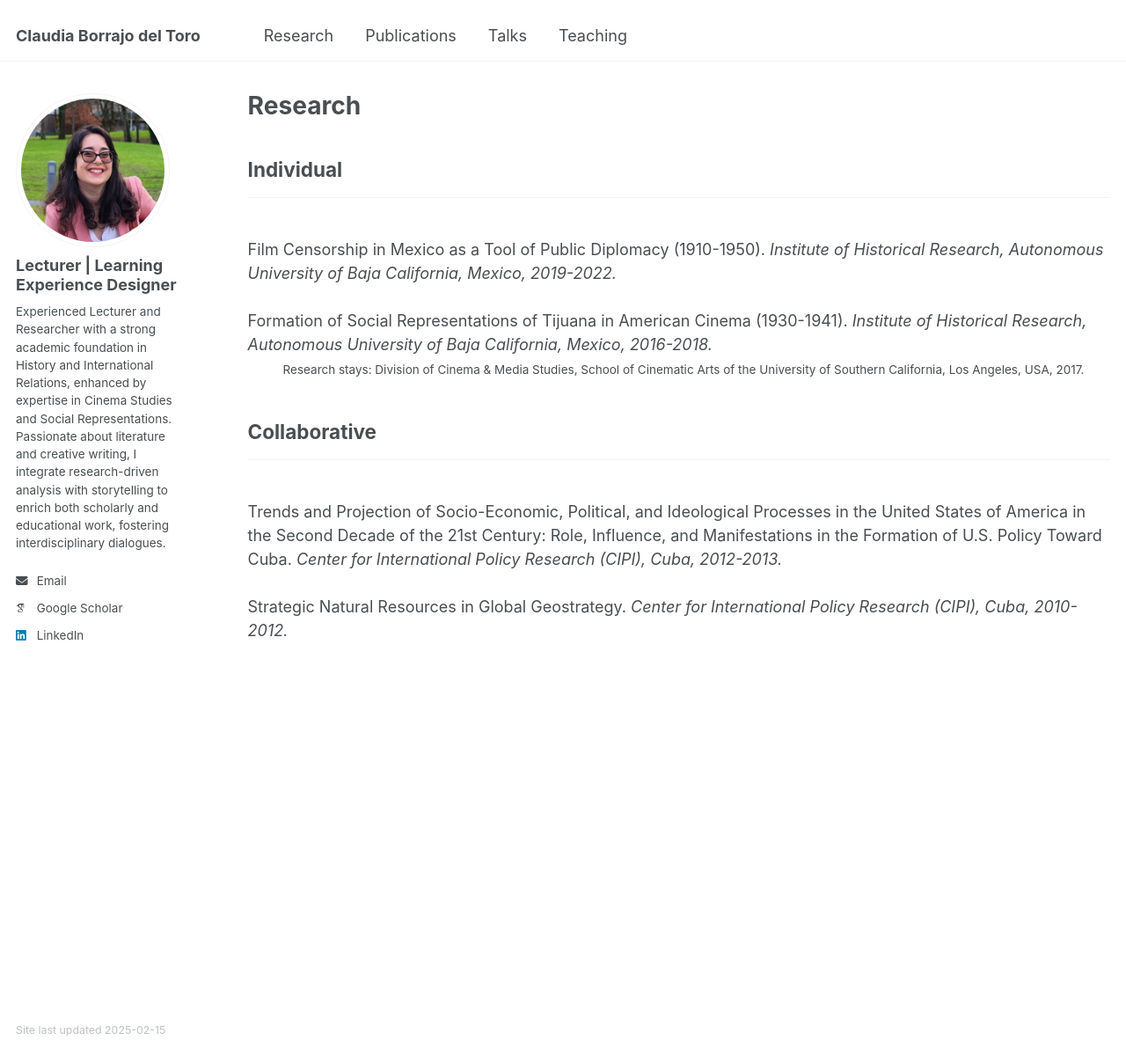
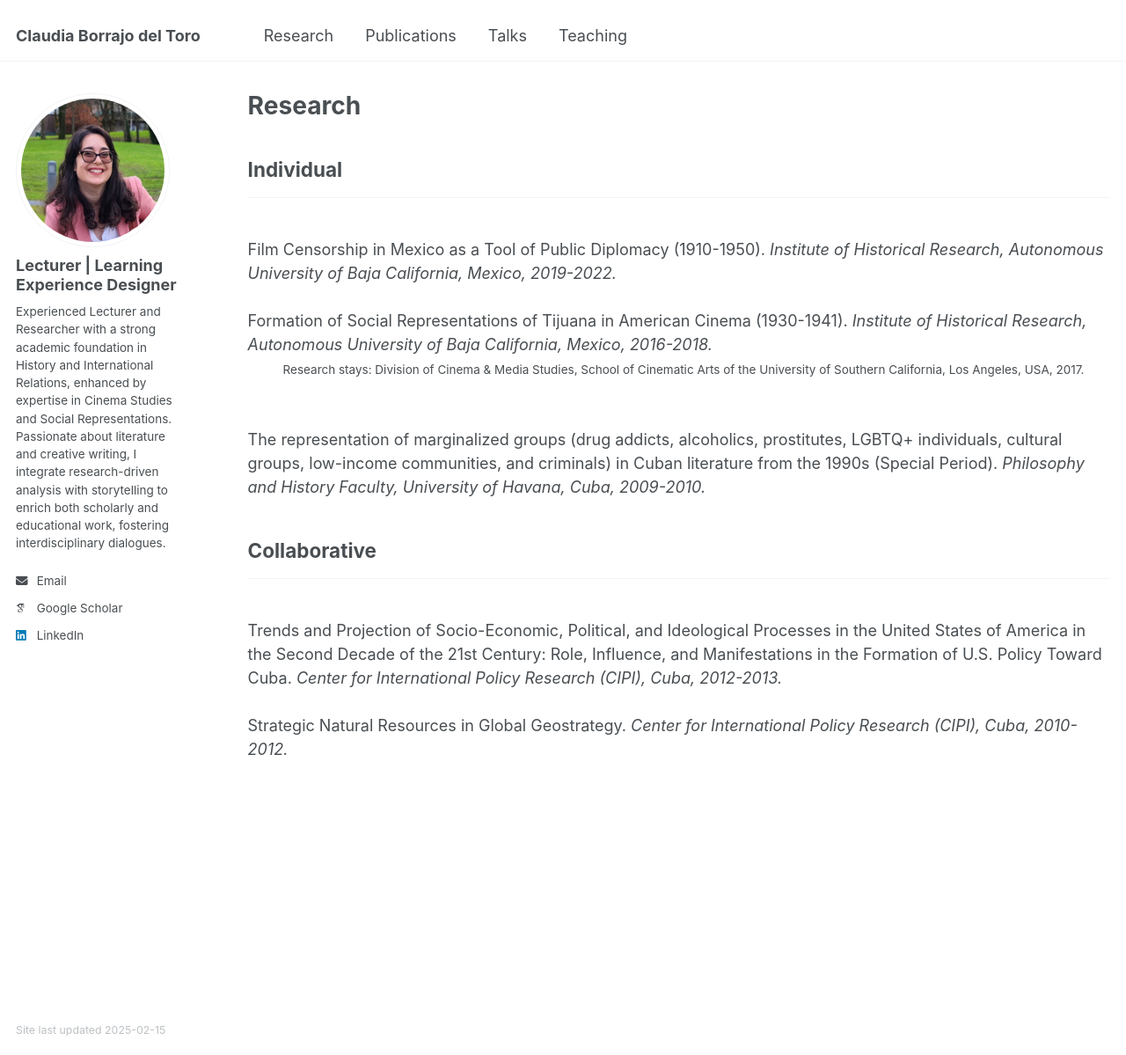
Before and after one commit to claudiabt/claudiabt.github.io, a Jekyll site: the page built from _pages/research.html, in a window 1280 px wide and 1199 px high. Shown: the whole window at 88% size. Built offline with Jekyll 4.4.1, drawn with Linux system fonts in a browser that asks for light colours; some web fonts are replaced.

Commit message:
Update research.html

```diff
--- a/_pages/research.html
+++ b/_pages/research.html
@@ -14,7 +14,9 @@ Film Censorship in Mexico as a Tool of Public Diplomacy (1910-1950). <i>Institut
 <br>
 Formation of Social Representations of Tijuana in American Cinema (1930-1941). <i>Institute of Historical Research, Autonomous University of Baja California, Mexico, 2016-2018.</i>
 <dd><small>Research stays: Division of Cinema & Media Studies, School of Cinematic Arts of the University of Southern California, Los Angeles, USA, 2017.</small></dd>
-
+<br>
+<br>
+The representation of marginalized groups (drug addicts, alcoholics, prostitutes, LGBTQ+ individuals, cultural groups, low-income communities, and criminals) in Cuban literature from the 1990s (Special Period). <i>Philosophy and History Faculty, University of Havana, Cuba, 2009-2010.</i>
 <h2>Collaborative</h2><hr />
 <br>
 Trends and Projection of Socio-Economic, Political, and Ideological Processes in the United States of America in the Second Decade of the 21st Century: Role, Influence, and Manifestations in the Formation of U.S. Policy Toward Cuba. <i> Center for International Policy Research (CIPI), Cuba, 2012-2013. </i>
```
